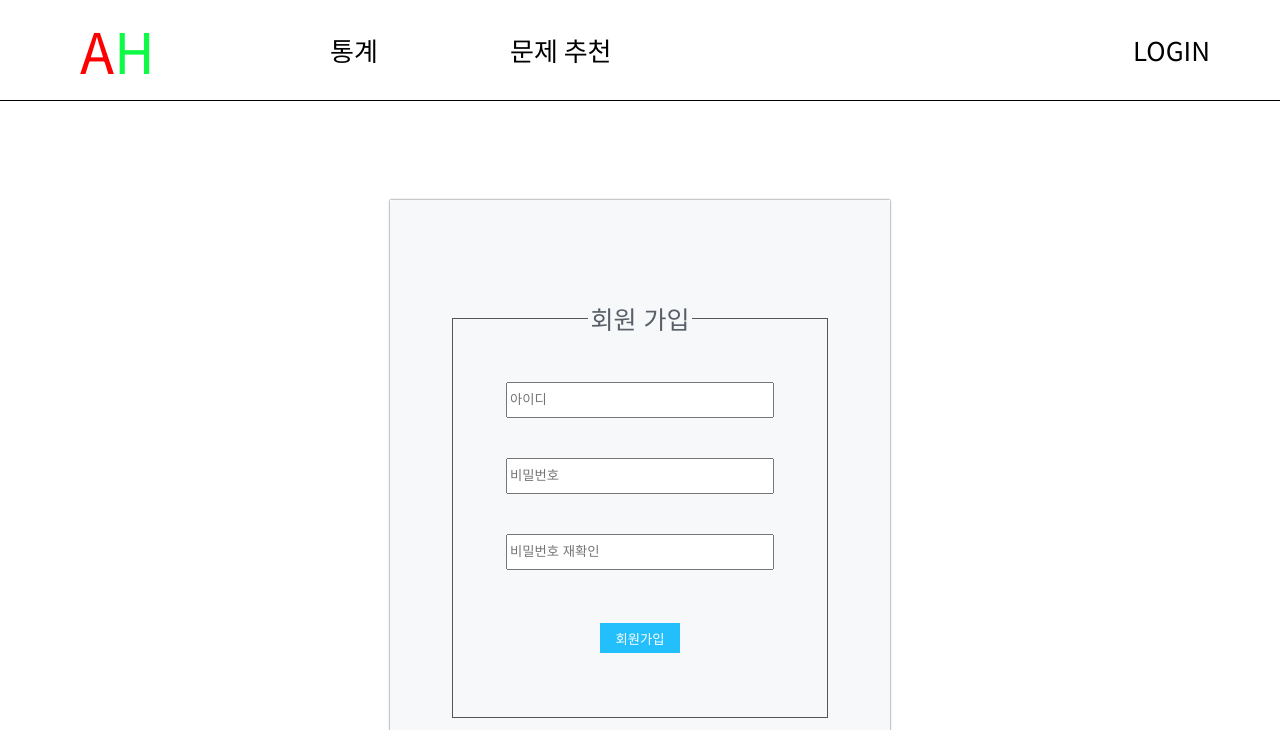
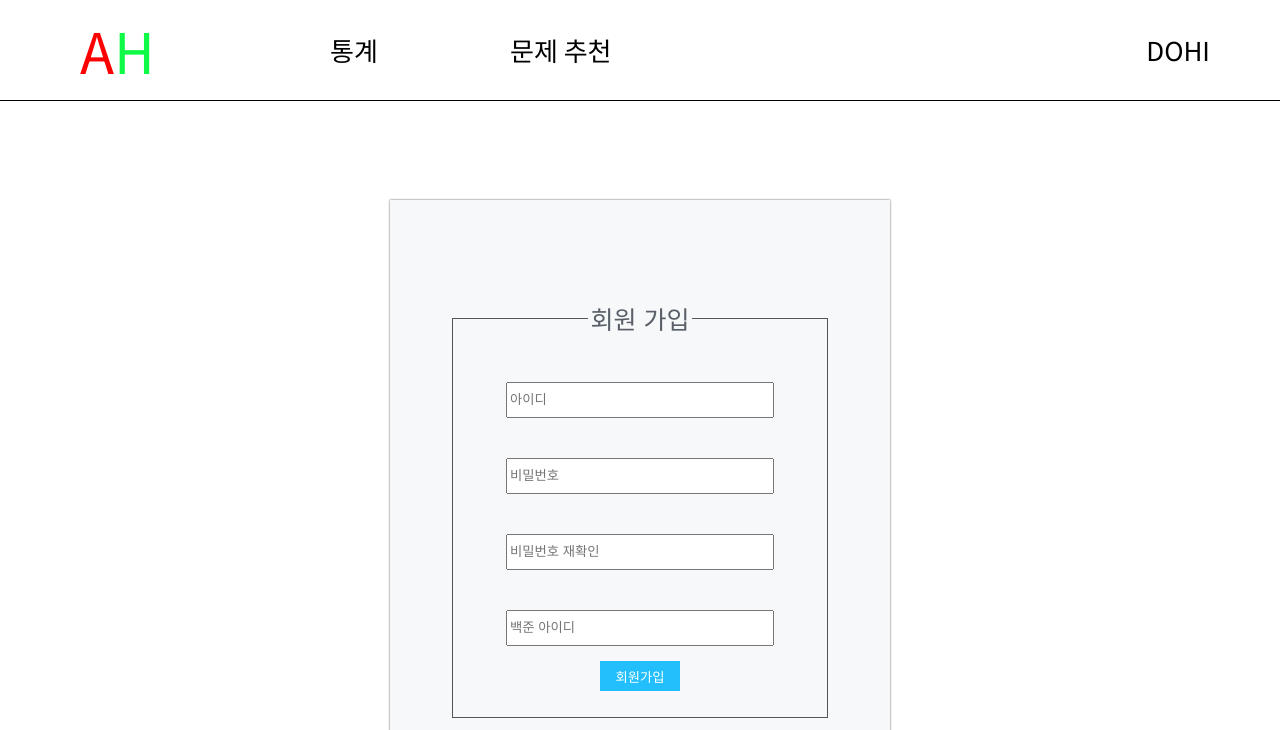
Before and after one commit to DoHi0512/AlgoHelper, a React (Create React App) app: page /register in a window 1280 px wide. Shown: the top 730 px of the page. Built offline with nearby package versions, Linux system fonts and the light colour scheme; no server answers.

Commit message:
2022/07/29

```diff
--- a/src/App.js
+++ b/src/App.js
@@ -4,15 +4,22 @@ import Header from "./components/Header";
 import Login from "./pages/Login";
 import Home from "./pages/Home";
 import Register from "./pages/Register";
+import Recommend from "./pages/Recommend";
+import { useEffect, useState } from "react";
 
 function App() {
+  const [token, setToken] = useState("");
+  useEffect(() => {
+    setToken(localStorage.getItem("token"));
+  }, []);
   return (
     <>
-      <Header />
+      <Header token={token} />
       <Routes>
         <Route exact path="/" element={<Home />} />
         <Route exact path="/login" element={<Login />} />
-        <Route exact path="/register" element={<Register/>} />
+        <Route exact path="/register" element={<Register />} />
+        <Route exact path="/recommend" element={<Recommend />} />
       </Routes>
     </>
   );
--- a/src/components/Header.js
+++ b/src/components/Header.js
@@ -3,19 +3,7 @@ import { useNavigate } from "react-router-dom";
 import "../static/Header.css";
 import axios from "axios";
 export default function Header(props) {
-  const [name, setName] = useState("");
   const navi = useNavigate();
-  const getAPI = async () => {
-    try {
-      const response = await axios.get(
-        "http://127.0.0.1:8000/ahapp/dohi/userInfo/2/"
-      );
-      setName(response.data.userName);
-    } catch (error) {
-      alert(error);
-    }
-  };
-  getAPI();
   return (
     <header>
       <div className="home" onClick={() => navi("/")}>
@@ -29,7 +17,7 @@ export default function Header(props) {
         문제 추천
       </div>
       <div className="login" onClick={() => navi("/login")}>
-        {name === "" ? "LOGIN" : name}
+        {props.token === "" ? "로그인" : "DOHI"}
       </div>
     </header>
   );
--- a/src/pages/Login.js
+++ b/src/pages/Login.js
@@ -2,15 +2,26 @@ import React, { useState } from "react";
 import "../static/Login.css";
 import { useNavigate } from "react-router-dom";
 import axios from "axios";
+import Header from "../components/Header";
 export default function Login() {
   const [userName, setUserName] = useState("");
   const [pwd, setPwd] = useState("");
   const navi = useNavigate();
-  let res = -1;
+  async function onLogin(e) {
+    e.preventDefault();
+    const form = { username: userName, password: pwd };
+    const response = await axios.post(
+      "http://127.0.0.1:8000/ahapp/login/",
+      form
+    );
+    localStorage.setItem("token", response.data["token"]);
+    alert("로그인 성공");
+    document.location.href = "/";
+  }
   return (
     <>
       <div className="loginBox">
-        <form>
+        <form onSubmit={onLogin}>
           <fieldset>
             <legend>로그인</legend>
             <input
@@ -30,23 +41,7 @@ export default function Login() {
               }}
             />
             <div className="btns">
-              <input
-                type="submit"
-                value="로그인"
-                onClick={() => {
-                  axios
-                    .post("http://127.0.0.1:8000/ahapp/dohi/loginCheck/", {
-                      userName: userName,
-                      pwd: pwd,
-                    })
-                    .then(function (response) {
-                      alert("로그인 성공");
-                    })
-                    .catch(function (error) {
-                      alert("비밀번호 또는 패스워드가 잘못되었습니다.");
-                    });
-                }}
-              />
+              <input type="submit" value="로그인" />
               <button onClick={() => navi("/register")}>회원가입</button>
             </div>
           </fieldset>
--- /dev/null
+++ b/src/pages/Recommend.js
@@ -0,0 +1,9 @@
+import React from "react";
+import Header from "../components/Header";
+export default function Recommend() {
+  return (
+    <>
+      <h1>HI</h1>
+    </>
+  );
+}
--- a/src/pages/Register.js
+++ b/src/pages/Register.js
@@ -2,15 +2,29 @@ import React, { useState } from "react";
 import "../static/Register.css";
 import { useNavigate } from "react-router-dom";
 import axios from "axios";
+import Header from "../components/Header";
 export default function Register() {
   const navi = useNavigate();
   const [userName, setUserName] = useState("");
   const [passwd, setPasswd] = useState("");
   const [pasawdCheck, setPasswdCheck] = useState("");
+  const [bojId, setBojId] = useState("");
+  async function onReg(e) {
+    e.preventDefault();
+    const form = {
+      username: userName,
+      password: passwd,
+      password2: pasawdCheck,
+      bojid: bojId,
+    };
+    const response = axios.post("http://127.0.0.1:8000/ahapp/register/", form);
+    alert(response.data);
+    document.location.href = "/login";
+  }
   return (
     <>
       <div className="registerBox">
-        <form action="POST">
+        <form onSubmit={onReg}>
           <fieldset>
             <legend>회원 가입</legend>
             <input
@@ -37,25 +51,15 @@ export default function Register() {
                 setPasswdCheck(e.target.value);
               }}
             />
-
             <input
-              type="submit"
-              value="회원가입"
-              className="submit"
-              onClick={() => {
-                axios
-                  .post("http://127.0.0.1:8000/ahapp/dohi/register/", {
-                    userName: userName,
-                    pwd: passwd,
-                  })
-                  .then(function (response) {
-                    console.log(response);
-                  })
-                  .catch(function (error) {
-                    console.log(error);
-                  });
+              type="text"
+              className="bojId"
+              placeholder="백준 아이디"
+              onChange={(e) => {
+                setBojId(e.target.value);
               }}
             />
+            <input type="submit" value="회원가입" className="submit" />
           </fieldset>
         </form>
       </div>
--- a/src/static/Register.css
+++ b/src/static/Register.css
@@ -24,7 +24,8 @@ legend {
 }
 .id,
 .pwd,
-.pwdCheck {
+.pwdCheck,
+.bojId {
   width: 260px;
   height: 30px;
   margin-left: auto;
```
Also changed, not shown: src/static/Recommend.css (added).
